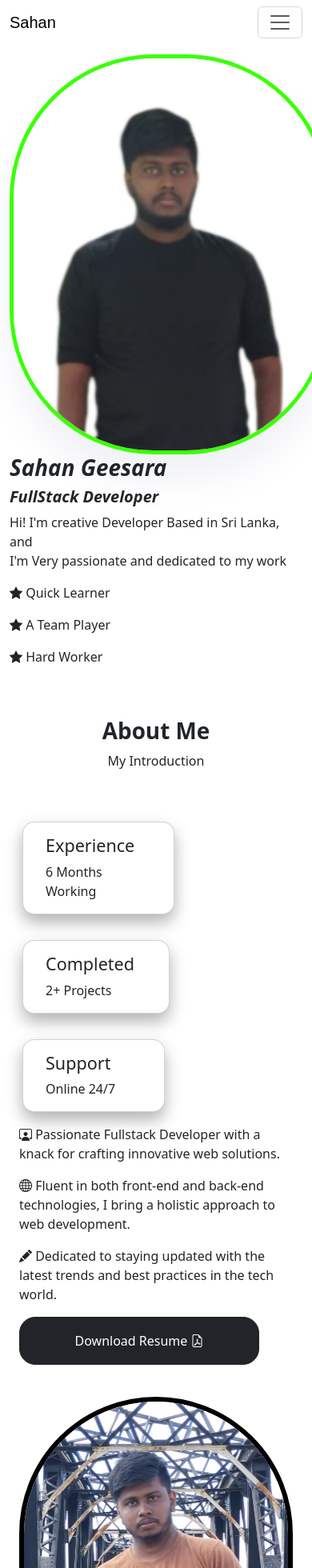
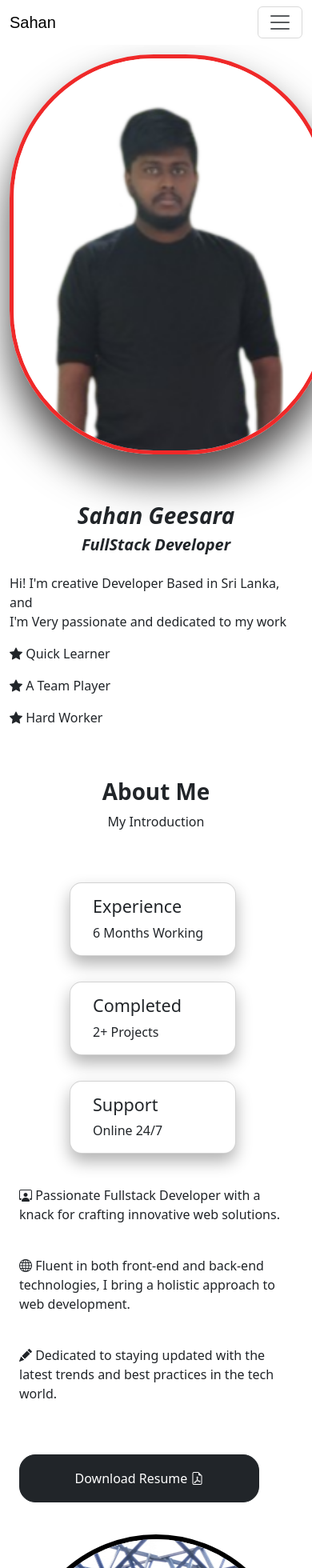
Before and after one commit to sahan99827/sahan_geesara_portfolio, a Vue app: page / in a window 390 px wide. Shown: the top 1960 px of the page at 80% size. Built offline with nearby package versions, Linux system fonts and the light colour scheme.

Commit message:
margin add

```diff
--- a/src/components/About.vue
+++ b/src/components/About.vue
@@ -26,17 +26,17 @@
               <span>Online 24/7</span>
             </div>
           </div>
-          <div class="col-md-4">
+          <div class="col-md-4 mt-4">
             <p><i class="bi bi-person-workspace"></i> Passionate Fullstack Developer with a knack for crafting innovative web solutions.</p>
           </div>
-          <div class="col-md-4">
+          <div class="col-md-4 mt-4">
               <p><i class="bi bi-globe"></i> Fluent in both front-end and back-end technologies, I bring a holistic approach to web development.</p>
           </div>
-          <div class="col-md-4">
+          <div class="col-md-4 mt-4">
             <p><i class="bi bi-pencil-fill"></i> Dedicated to staying updated with the latest trends and best practices in the tech world.</p>
           </div>
         </div>
-        <button @click="downloadFile" class="btn btn-dark" style="width: 300px;height: 60px;border-radius: 20px"> Download Resume <i class="bi bi-file-earmark-pdf"></i> </button>
+        <button @click="downloadFile" class="btn btn-dark mt-5" style="width: 300px;height: 60px;border-radius: 20px"> Download Resume <i class="bi bi-file-earmark-pdf"></i> </button>
       </div>
       <div class="col-md-6">
         <img src="/assets/1.jpg" alt="Image Description" width="400px" height="300px" >
@@ -57,6 +57,10 @@
 @media (max-width: 490px) {
   img {
    margin-top: 40px;
+  }
+  .card{
+    margin-left: 75px!important;
+    width: 13rem !important;
   }
 }
 img{
--- a/src/components/Contact.vue
+++ b/src/components/Contact.vue
@@ -31,7 +31,7 @@
           </div>
         </div>
       </div>
-      <div class="col-md-6">
+      <div class="col-md-6 mt-5">
         <form ref="form" @submit.prevent="sendEmail">
           <div class="form-floating mb-3">
             <input type="text" class="form-control" id="floatingInput"   name="user_name"  v-model="formData.name" placeholder="Nuwan Sandeep">
@@ -103,4 +103,10 @@ export default {
   box-shadow: 0px 10px 20px rgba(0, 0, 0, 0.3); /* Adds a shadow effect */
 
 }
+@media (max-width: 490px) {
+   .card{
+    margin-left: 20px!important;
+    width: 17.7rem !important;
+  }
+}
 </style>
--- a/src/components/Welcome.vue
+++ b/src/components/Welcome.vue
@@ -5,7 +5,7 @@
     </div>
     <div class="col-md-6">
       <h1><strong><em>Sahan Geesara</em></strong></h1>
-      <h5><strong><em>FullStack Developer</em></strong></h5>
+      <h5 class="mb-4"><strong><em>FullStack Developer</em></strong></h5>
       <p>Hi! I'm creative Developer Based in Sri Lanka, and <br /> I'm Very passionate and dedicated to my work</p>
       <p><i class="bi bi-star-fill"></i> Quick Learner</p>
       <p><i class="bi bi-star-fill"></i> A Team Player</p>
@@ -30,34 +30,25 @@
     margin-top: 20px !important;
     margin-right: 9px !important;
   }
+  h1{
+    margin-top: 60px !important;
+    text-align: center;
+  }
+  h5{
+    text-align: center;
+
+  }
 }
 
 img {
   object-fit: cover;
   border-radius: 180px;
-  border: #042eff 5px solid;
-  box-shadow: 0 30px 50px rgb(255, 255, 255);
-  transition: transform 5s ease, border 5s ease; /* Add transition for smooth animation */
-  animation: border-animation 5s infinite;
+  border: rgba(238, 18, 18, 0.9) 5px solid;
+  box-shadow: 0 30px 50px rgba(3, 1, 1, 0.7);
 }
 h1:hover {
     color: #0128f6;
 }
-/* Keyframes for border animation */
-@keyframes border-animation {
-  0% {
-    border-color: #3aff04;
-    box-shadow: 0 30px 50px rgb(240, 241, 246);
-  }
-  50% {
-    border-color: rgba(3, 1, 1, 0.7); /* Change to another color */
-    box-shadow: 0 30px 50px rgb(225, 193, 193); /* Add glowing effect */
-  }
-  100% {
-    border-color: #042eff;
-    box-shadow: 0 30px 50px rgb(255, 255, 255);
-  }
-}
 </style>
 <script setup>
 </script>
```
